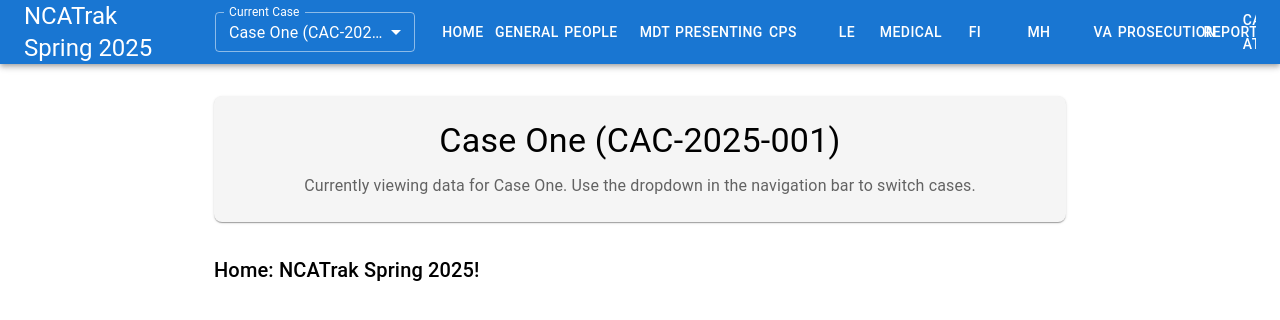
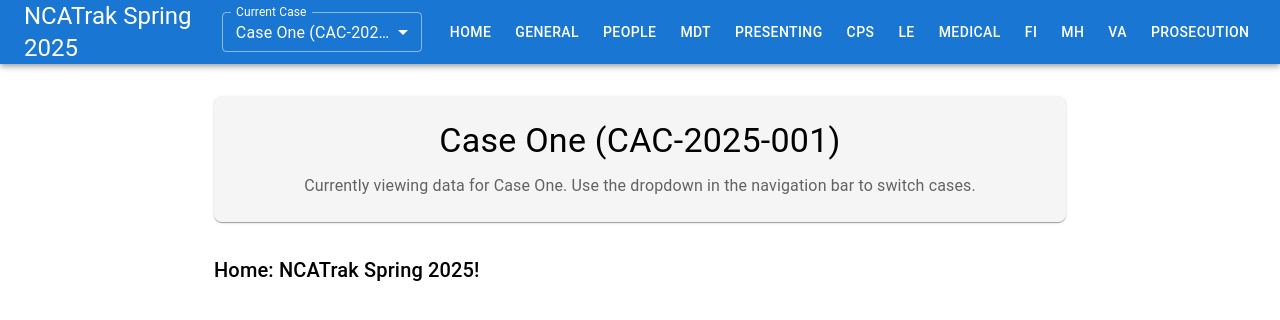
Before and after one commit to TheEthanHaque/NCATrak-Spring2025, a React (Create React App) app in the folder app/frontend/: page / in a window 1280 px wide. Shown: the top 320 px of the page. Built offline with nearby package versions, Linux system fonts and the light colour scheme.

Commit message:
Updated Nav Bar

```diff
--- a/app/frontend/src/App.js
+++ b/app/frontend/src/App.js
@@ -1,25 +1,79 @@
-import React from 'react';
+import React, { useState } from 'react';
 import { BrowserRouter as Router, Routes, Route, Link, useLocation } from 'react-router-dom';
-//import AOITracker from './AOITracker';
-import AOIEventViewer from './AOIEventViewer';
-import GeneralTab from './components/GeneralTab';
-import MHBasicInterface from './components/MHBasicInterface';
-import PeopleInterface from './components/PeopleInterface';
-import CaseNotes from './components/CaseNotes';
-import AssessmentInterface from './components/AssessmentInterface';
-import TreatmentPlan from './components/TreatmentPlan';
-import VALogInterface from './components/VALogInterface';
-import MHAssessment from './components/MHAssessment';
-import Lookup from './components/Lookup';
-import MHSection from './components/MHSection';
-import NewCase from './components/NewCase';
-import { AppBar, Toolbar, Typography, Button, Container, Box} from '@mui/material';
+import {
+  AppBar,
+  Toolbar,
+  Typography,
+  Button,
+  Container,
+  Box,
+  IconButton,
+  Drawer,
+  List,
+  ListItem,
+  ListItemText,
+  useMediaQuery,
+  useTheme
+} from '@mui/material';
+import MenuIcon from '@mui/icons-material/Menu';
 import CaseSelector from './context/CaseSelector';
 import { CaseProvider, useCase } from './context/CaseContext';
+// Import other components as needed
 
 const AppLayout = () => {
   const location = useLocation();
   const isNewCasePage = location.pathname === '/NewCase';
+  const theme = useTheme();
+  const isMobile = useMediaQuery(theme.breakpoints.down('md'));
+  const [drawerOpen, setDrawerOpen] = useState(false);
+
+  // Navigation links
+  const navLinks = [
+    { title: "Home", path: "/" },
+    { title: "General", path: "/CaseGeneral" },
+    { title: "People", path: "/CasePeople" },
+    { title: "MDT", path: "/CaseMDT" },
+    { title: "Presenting", path: "/CasePresenting" },
+    { title: "CPS", path: "/CaseCPS" },
+    { title: "LE", path: "/CaseLE" },
+    { title: "Medical", path: "/CaseMedical" },
+    { title: "FI", path: "/CaseFI" },
+    { title: "MH", path: "/CaseMH" },
+    { title: "VA", path: "/CaseVA" },
+    { title: "Prosecution", path: "/CaseProsecution" },
+    { title: "Report", path: "/CaseReport" },
+    { title: "Case Attachments", path: "/CaseAttachments" }
+  ];
+
+  const toggleDrawer = (open) => (event) => {
+    if (event.type === 'keydown' && (event.key === 'Tab' || event.key === 'Shift')) {
+      return;
+    }
+    setDrawerOpen(open);
+  };
+
+  const DrawerList = () => (
+    <Box
+      sx={{ width: 250 }}
+      role="presentation"
+      onClick={toggleDrawer(false)}
+      onKeyDown={toggleDrawer(false)}
+    >
+      <List>
+        {navLinks.map((link) => (
+          <ListItem
+            button
+            component={Link}
+            to={link.path}
+            key={link.title}
+            selected={location.pathname === link.path}
+          >
+            <ListItemText primary={link.title} />
+          </ListItem>
+        ))}
+      </List>
+    </Box>
+  );
 
   return (
     <>
@@ -30,22 +84,63 @@ const AppLayout = () => {
 
           <CaseSelector />
 
-                    <Box sx={{ flexGrow: 1, display: 'flex', overflow: 'auto' }}>
-                        <Button color="inherit" component={Link} to="/">Home</Button>
-                        <Button color="inherit" component={Link} to="/CaseGeneral">General</Button>
-                        <Button color="inherit" component={Link} to="/CasePeople">People</Button>
-                        <Button color="inherit" component={Link} to="/CaseMDT">MDT</Button>
-                        <Button color="inherit" component={Link} to="/CasePresenting">Presenting</Button>
-                        <Button color="inherit" component={Link} to="/CaseCPS">CPS</Button>
-                        <Button color="inherit" component={Link} to="/CaseLE">LE</Button>
-                        <Button color="inherit" component={Link} to="/CaseMedical">Medical</Button>
-                        <Button color="inherit" component={Link} to="/CaseFI">FI</Button>
-                        <Button color="inherit" component={Link} to="/CaseMH">MH</Button>
-                        <Button color="inherit" component={Link} to="/CaseVA">VA</Button>
-                        <Button color="inherit" component={Link} to="/CaseProsecution">Prosecution</Button>
-                        <Button color="inherit" component={Link} to="/CaseReport">Report</Button>
-                        <Button color="inherit" component={Link} to="/CaseAttachments">Case Attachments</Button>
+          {isMobile ? (
+            <>
+              <IconButton
+                color="inherit"
+                aria-label="open drawer"
+                edge="start"
+                onClick={toggleDrawer(true)}
+                sx={{ ml: 'auto' }}
+              >
+                <MenuIcon />
+              </IconButton>
+              <Drawer
+                anchor="right"
+                open={drawerOpen}
+                onClose={toggleDrawer(false)}
+              >
+                <DrawerList />
+              </Drawer>
+            </>
+          ) : (
+            <Box
+              sx={{
+                flexGrow: 1,
+                display: 'flex',
+                overflowX: 'auto',
+                '&::-webkit-scrollbar': {
+                  height: '8px',
+                },
+                '&::-webkit-scrollbar-thumb': {
+                  backgroundColor: 'rgba(255, 255, 255, 0.3)',
+                  borderRadius: '4px',
+                },
+                '&::-webkit-scrollbar-track': {
+                  backgroundColor: 'rgba(255, 255, 255, 0.1)',
+                }
+              }}
+            >
+              {navLinks.map((link) => (
+                <Button
+                  key={link.title}
+                  color="inherit"
+                  component={Link}
+                  to={link.path}
+                  sx={{
+                    whiteSpace: 'nowrap',
+                    minWidth: 'auto',
+                    px: 1.5,
+                    '&.active': {
+                      bgcolor: 'rgba(255, 255, 255, 0.2)'
+                    }
+                  }}
+                >
+                  {link.title}
+                </Button>
+              ))}
             </Box>
+          )}
         </Toolbar>
       </AppBar>
 
@@ -57,50 +152,12 @@ const AppLayout = () => {
         {/* Routes */}
         <Routes>
           <Route path="/" element={<Typography variant="h6">Home: NCATrak Spring 2025!</Typography>} />
-                    <Route path="/CaseGeneral" element={<GeneralTab />} />
-                    <Route path="/CasePeople" element={<PeopleInterface />} />
-                    <Route path="/CaseMDT" element={<Typography variant="h6">MDT Component (Under Development)</Typography>} />
-                    <Route path="/CasePresenting" element={<Typography variant="h6">Presenting Component (Under Development)</Typography>} />
-                    <Route path="/CaseCPS" element={<Typography variant="h6">CPS Component (Under Development)</Typography>} />
-                    <Route path="/CaseLE" element={<Typography variant="h6">LE Component (Under Development)</Typography>} />
-                    <Route path="/CaseMedical" element={<Typography variant="h6">Medical Component (Under Development)</Typography>} />
-                    <Route path="/CaseFI" element={<Typography variant="h6">FI Component (Under Development)</Typography>} />
-                    <Route path="/CaseProsecution" element={<Typography variant="h6">FI Component (Under Development)</Typography>} />
-                    <Route path="/CaseReport" element={<Typography variant="h6">FI Component (Under Development)</Typography>} />
-                    <Route path="/CaseAttachments" element={<Typography variant="h6">FI Component (Under Development)</Typography>} />
-
-                    {/* Create New Case Route */}
-                    <Route path="/NewCase" element={<NewCase />} />
-
-                    {/* MH Section with sub-navigation */}
-                    <Route path="/CaseMh/*" element={<MHSection />} />
-
-                    <Route path="/CaseVA/*" element={<VALogInterface />} />
-
-                    {/* Legacy routes - can be accessed directly but not from navigation */}
-                    <Route path="/case-notes" element={<CaseNotes />} />
-                    <Route path="/lookup" element={<Lookup />} />
-                    <Route path="/assessment" element={<AssessmentInterface />} />
-                    <Route path="/mh-assessment" element={<MHAssessment />} />
-                    <Route path="/treatment" element={<TreatmentPlan />} />
-                    <Route path="/mh-basic" element={<MHBasicInterface />} />
-                    <Route path="/va-logs" element={<VALogInterface />} />
-                    <Route path="/aoi" element={<AOIEventViewer />} />
+          {/* Add all your routes here */}
         </Routes>
       </Container>
     </>
   );
 };
-
-function App() {
-    return (
-        <CaseProvider>
-            <Router>
-                <AppLayout />
-            </Router>
-        </CaseProvider>
-    );
-}
 
 // Component to display current case information
 const CurrentCaseInfo = () => {
@@ -126,4 +183,14 @@ const CurrentCaseInfo = () => {
     );
 };
 
+function App() {
+    return (
+      <CaseProvider>
+        <Router>
+          <AppLayout />
+        </Router>
+      </CaseProvider>
+    );
+  }
+
 export default App;
```
Lines whose indentation alone changed are shown as unchanged.
